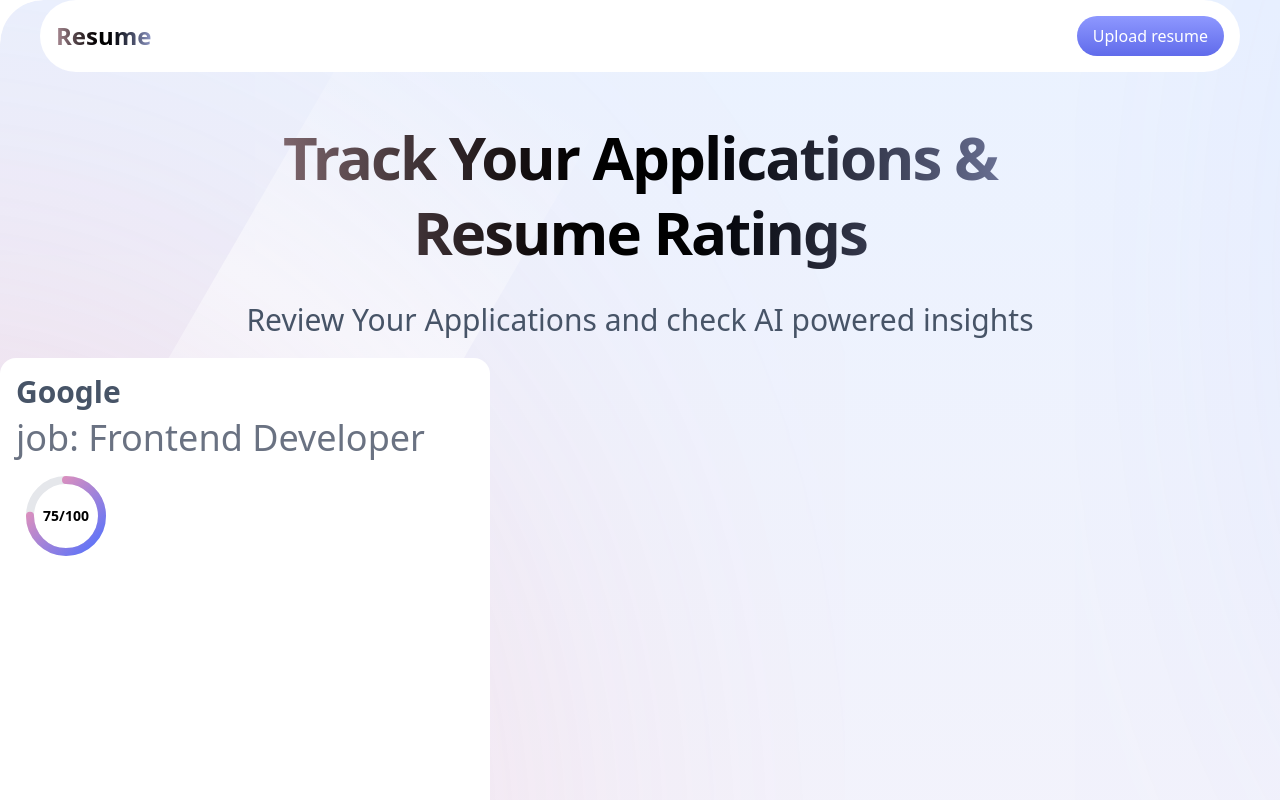
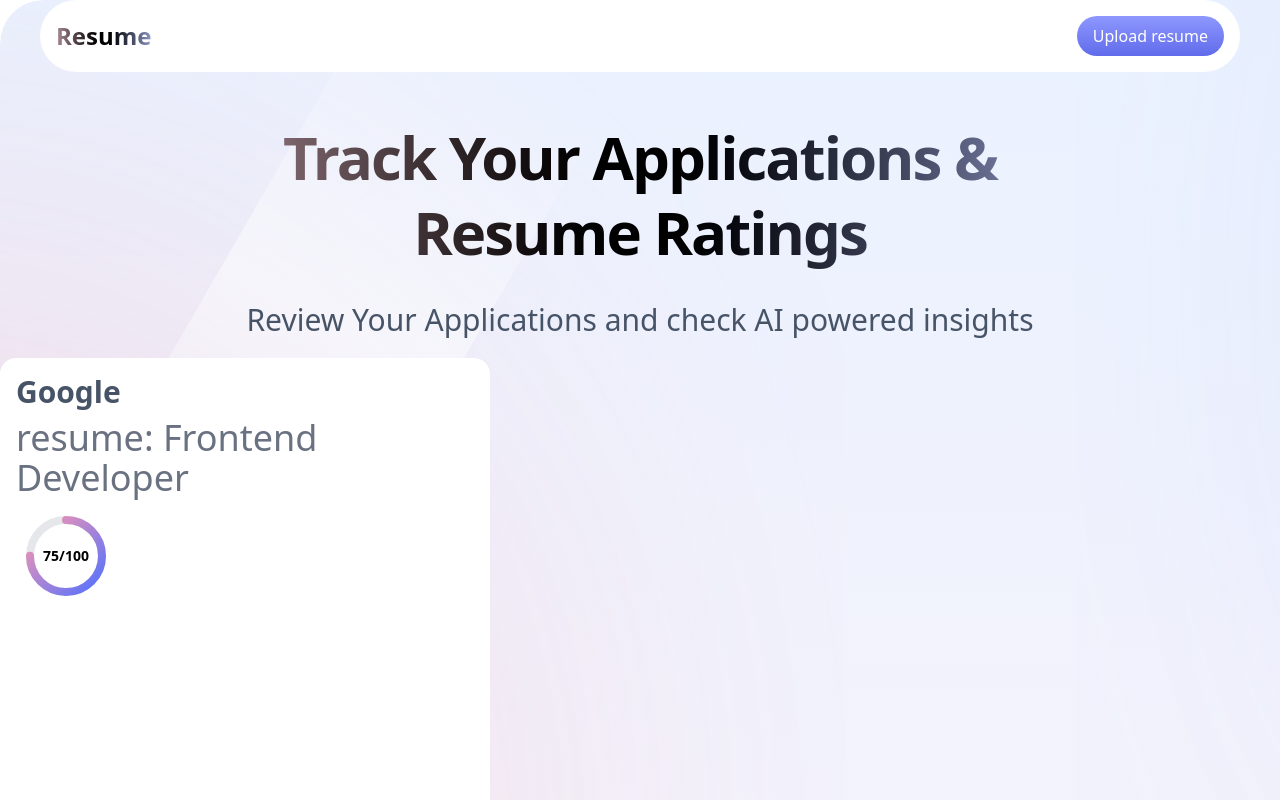
Before and after one commit to GarvChopra/AI-powered-Applicant-Tracking-system, a React (Vite) app: page / in a window 1280 px wide. Shown: the top 800 px of the page. Built offline with nearby package versions, Linux system fonts and the light colour scheme; a web font is replaced by a local one.

Commit message:
chnage card

```diff
--- a/src/Components/ResumeCard.jsx
+++ b/src/Components/ResumeCard.jsx
@@ -14,7 +14,7 @@ const ResumeCard = ({ resume }) => {
           <h2 className="text-black font-bold break-after">
             {resume.companyName}
           </h2>
-          <h3 className="text-gray-500 text-4xl">job: {resume.jobTitle}</h3>
+          <h3 className="text-gray-500 text-4xl">resume: {resume.jobTitle}</h3>
           <div
           className="flex-shrink-0 flex  "
           >
```
